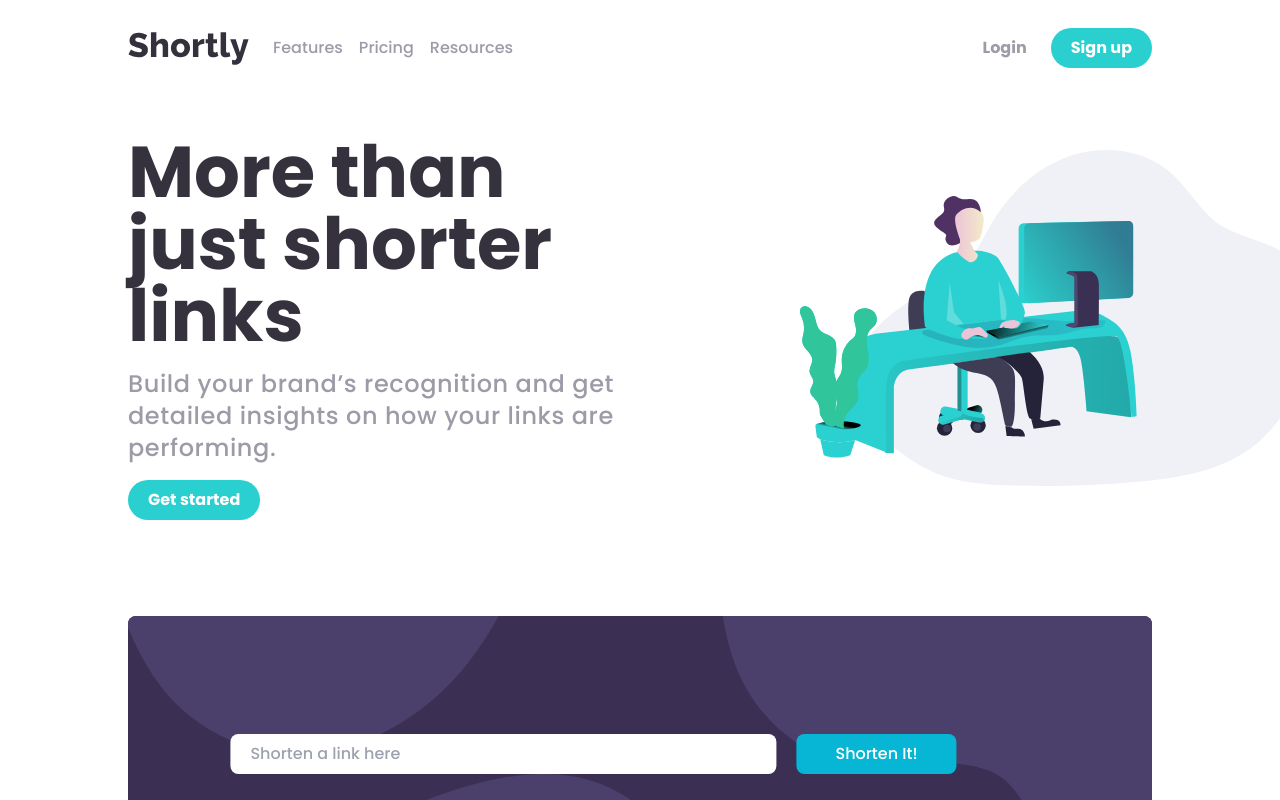
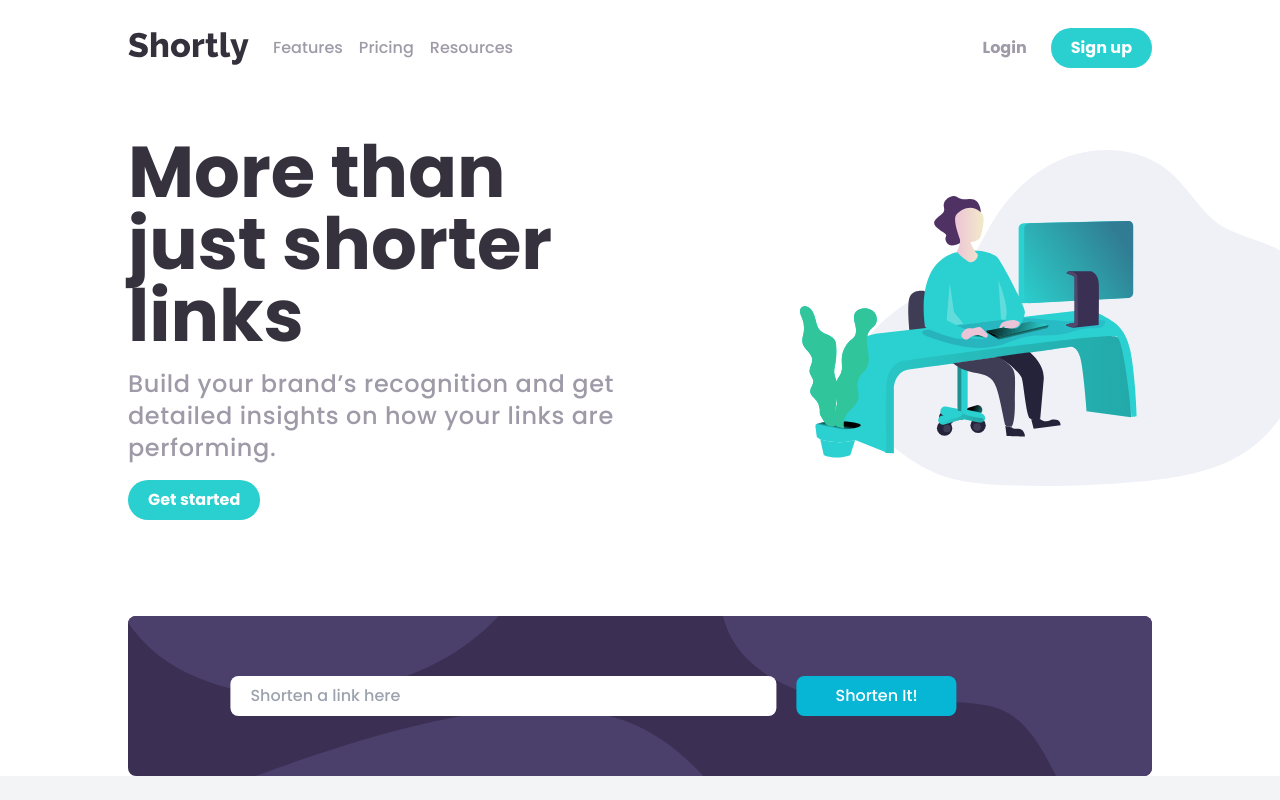
Before and after one commit to ramz04/Url-Shortening-Api, a React (Vite) app: page / in a window 1280 px wide. Shown: the top 800 px of the page. Built offline with nearby package versions, Linux system fonts and the light colour scheme.

Commit message:
Update index.css

```diff
--- a/src/index.css
+++ b/src/index.css
@@ -140,14 +140,14 @@ transform: translate(-50%, -50%);
 
 .shortener {
 background-color: hsl(257, 27%, 26%);
-height: 17.188rem;
+height: 10rem;
 border-radius: 8px;
 margin-top: 50px;
 @apply md:mt-24;
 }
 
 .shortener img {
-height: 17.188rem;
+height: 100%;
 @apply w-full rounded-lg;
 }
 
```
